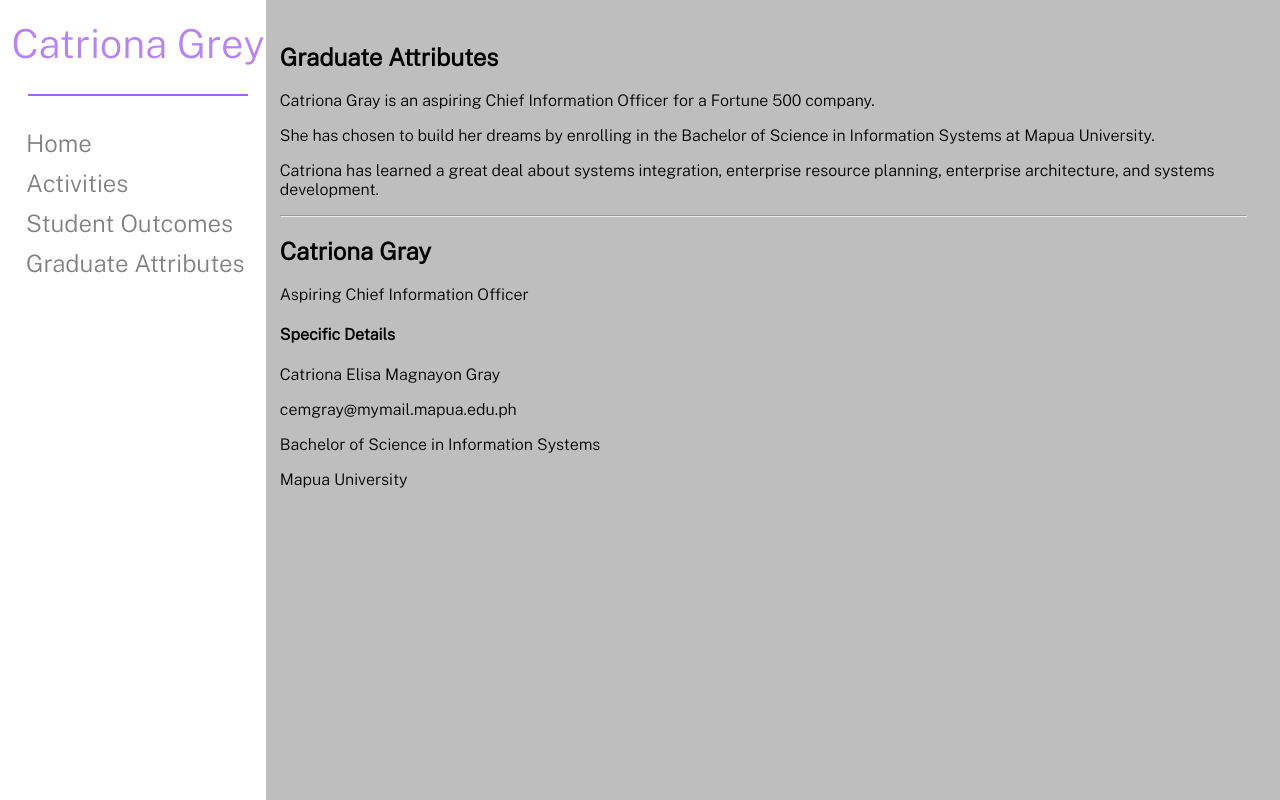
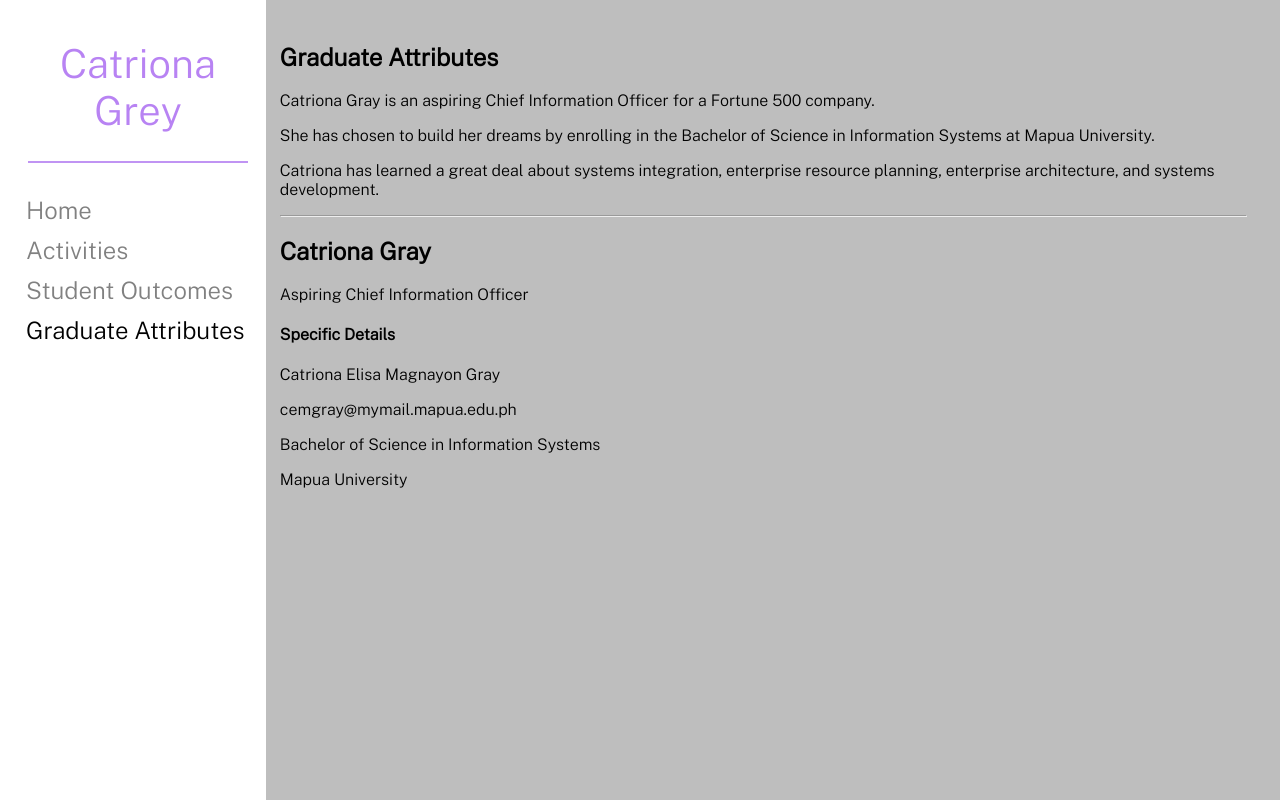
Before and after one commit to timothy-portez/html-test, a plain HTML site: page gradattrbs.html in a window 1280 px wide. Drawn offline with nearby package versions, Linux system fonts and the light colour scheme.

Commit message:
more sidebar goodies

```diff
--- a/gradattrbs.html
+++ b/gradattrbs.html
@@ -12,14 +12,14 @@
 
 <body>
     <div class="sidenav">
-        <a id="homelink" href="index.html">Catriona Grey</a>
+        <a id="homelink" href="index.html">Catriona<br> Grey</a>
         <br>
-         <hr width="85%" color="#a663f3" align="center" />
+        <hr width="85%" color="#c094f3" align="center"/>
         <br>
         <a id="mainlink" href="index.html">Home</a>
         <a id="mainlink" href="activities.html">Activities</a>
         <a id="mainlink" href="studoutcomes.html">Student Outcomes</a>
-        <a id="mainlink" href="gradattrbs.html">Graduate Attributes</a>
+        <a id="activelink" href="gradattrbs.html">Graduate Attributes</a>
     </div>
 
     <div class="main">
--- a/style.css
+++ b/style.css
@@ -18,6 +18,7 @@ div.sidenav {
 }
 
 #homelink{
+    padding-top: 20px;
 	text-decoration: none;
     font-size: 250%;
     text-align: center;
@@ -37,6 +38,13 @@ div.sidenav {
     color: #000000;
 }
 
+#activelink {padding: 6px 8px 6px 16px;
+    text-decoration: none;
+    font-size: 150%;
+    display: block;
+    color: #000000;
+}
+
 div.main {
     padding: 0px 10px;
     margin-left: 20%;
```
Also changed, not shown: activities.html (+3 -3 lines), index.html (+3 -3 lines), studoutcomes.html (+3 -3 lines).
